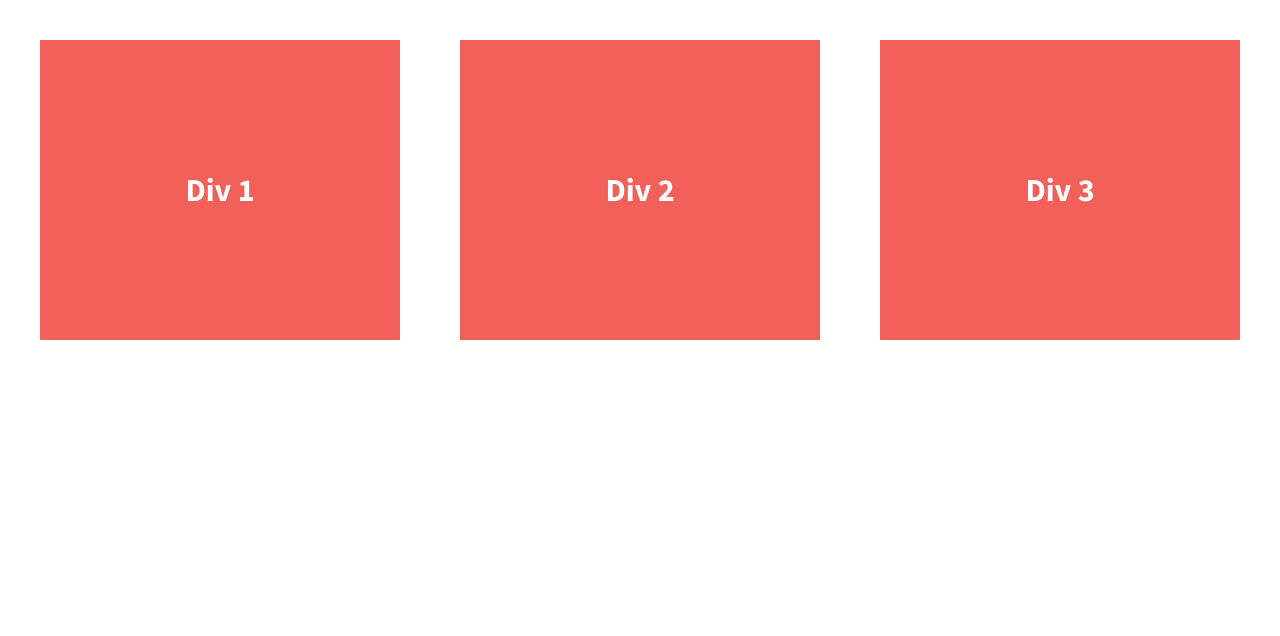
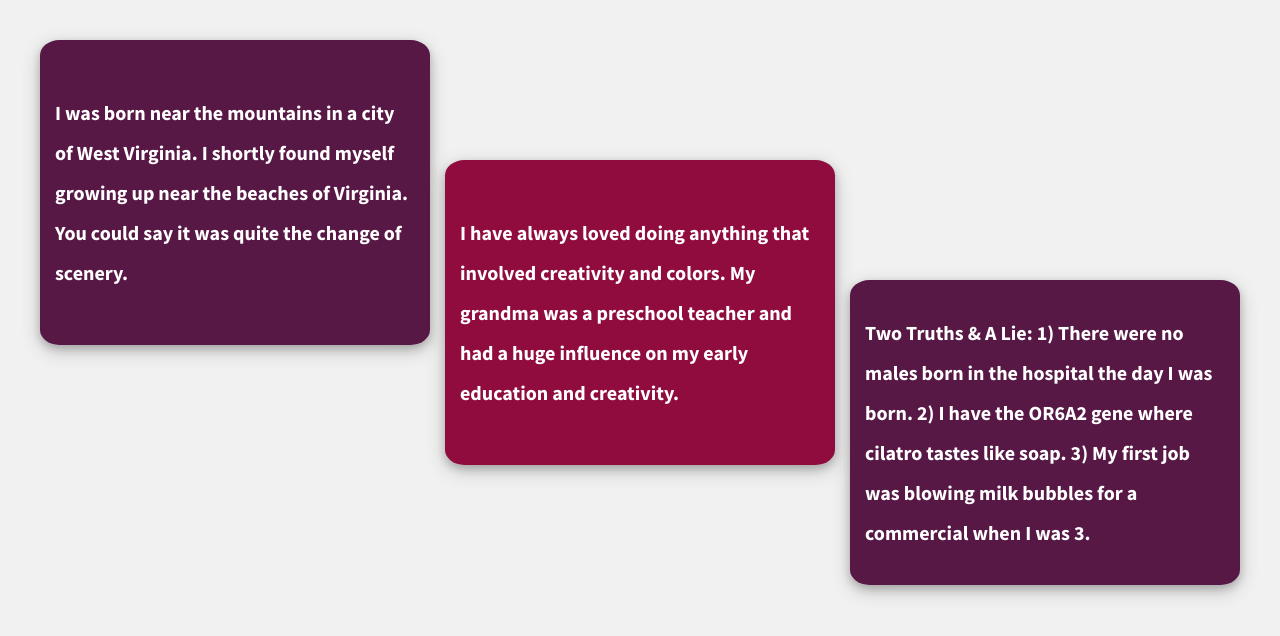
Before and after one commit to KelsiePaige/divs-flexbox-starter, a plain HTML site: page index.html in a window 1280 px wide. Drawn offline with nearby package versions, Linux system fonts and the light colour scheme.

Commit message:
Added new text, colors, box shadows, and margins to file

```diff
--- a/css/main.css
+++ b/css/main.css
@@ -39,7 +39,7 @@ html {
  */
 
 hr {
-    display: block;
+    display:inline-flex;
     height: 1px;
     border: 0;
     border-top: 1px solid #ccc;
@@ -106,6 +106,7 @@ body {
   padding: 2em;
   font-size: 1.25em;
   height: 100%;
+  background-color: #f1f1f1;
 }
 
 .wrapper {
@@ -118,17 +119,27 @@ body {
 .div-1, .div-2, .div-3 {
   /*give the divs a width of 30%, add display:flex, set justify-content and align-items to center*/
   color: #fff;
-  line-height: 1.5em;
-  font-size: 1.6em;
-  background-color: #f16059;
-  height: 300px;
+  line-height: 2em;
+  font-size: 1em;
+  background-color: #581845;
+  height: 275px;
   display: flex;
   width: 30%;
   justify-content: center;
   align-items: center;
+  border-radius: 5%;
+  padding: 15px;
+  box-shadow: 0 4px 8px 0 rgba(0, 0, 0, 0.2), 0 6px 20px 0 rgba(0, 0, 0, 0.19);
 }
 
+.div-2 {
+    margin-top: 6em;
+    background-color: #900C3F;
+}
 
+.div-3 {
+    margin-top: 12em;
+}
 
 
 /* ==========================================================================
--- a/index.html
+++ b/index.html
@@ -1,5 +1,6 @@
 <!doctype html>
 <html class="no-js" lang="">
+
 <head>
     <meta charset="utf-8">
     <meta http-equiv="x-ua-compatible" content="ie=edge">
@@ -16,6 +17,7 @@
     <link href='http://fonts.googleapis.com/css?family=Lora:700' rel='stylesheet' type='text/css'>
     <link href='http://fonts.googleapis.com/css?family=Source+Sans+Pro:400,700' rel='stylesheet' type='text/css'>
 </head>
+
 <body>
     <!--[if lt IE 8]>
             <p class="browserupgrade">You are using an <strong>outdated</strong> browser. Please <a href="http://browsehappy.com/">upgrade your browser</a> to improve your experience.</p>
@@ -23,13 +25,18 @@
 
     <section class="wrapper">
         <div class="div-1">
-                Div 1
+            I was born near the mountains in a city of West Virginia. I shortly found myself growing up near the beaches
+            of
+            Virginia. You could say it was quite the change of scenery.
         </div>
         <div class="div-2">
-                Div 2
+            I have always loved doing anything that involved creativity and colors. My grandma was a preschool teacher
+            and had a huge
+            influence on my early education and creativity.
         </div>
         <div class="div-3">
-                Div 3
+            Two Truths & A Lie: 1) There were no males born in the hospital the day I was born. 2) I have the OR6A2 gene
+            where cilatro tastes like soap. 3) My first job was blowing milk bubbles for a commercial when I was 3.
         </div>
     </section>
 
@@ -40,12 +47,15 @@
 
     <!-- Google Analytics: change UA-XXXXX-X to be your site's ID. -->
     <script>
-            (function(b,o,i,l,e,r){b.GoogleAnalyticsObject=l;b[l]||(b[l]=
-            function(){(b[l].q=b[l].q||[]).push(arguments)});b[l].l=+new Date;
-            e=o.createElement(i);r=o.getElementsByTagName(i)[0];
-            e.src='https://www.google-analytics.com/analytics.js';
-            r.parentNode.insertBefore(e,r)}(window,document,'script','ga'));
-            ga('create','UA-XXXXX-X','auto');ga('send','pageview');
+            (function (b, o, i, l, e, r) {
+                b.GoogleAnalyticsObject = l; b[l] || (b[l] =
+                    function () { (b[l].q = b[l].q || []).push(arguments) }); b[l].l = +new Date;
+                e = o.createElement(i); r = o.getElementsByTagName(i)[0];
+                e.src = 'https://www.google-analytics.com/analytics.js';
+                r.parentNode.insertBefore(e, r)
+            }(window, document, 'script', 'ga'));
+        ga('create', 'UA-XXXXX-X', 'auto'); ga('send', 'pageview');
     </script>
 </body>
+
 </html>
```
Lines whose indentation alone changed are shown as unchanged.
